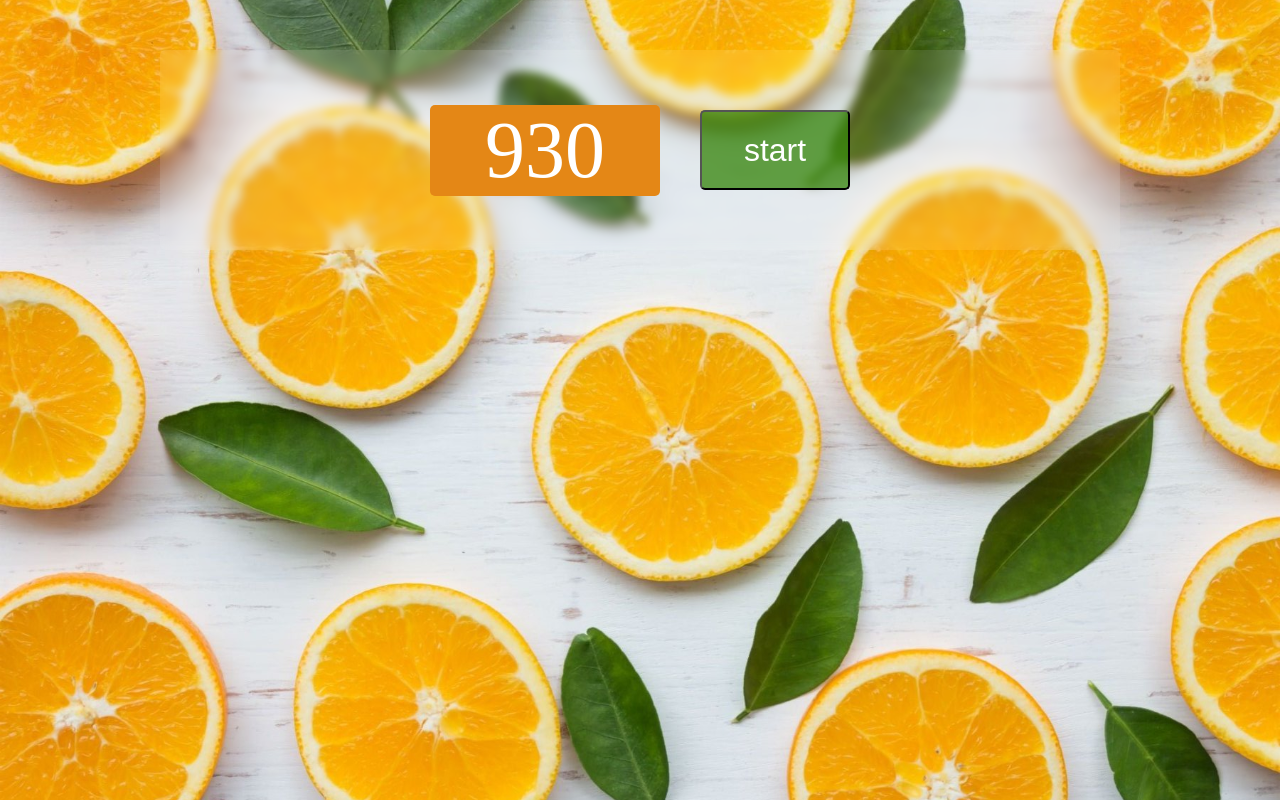
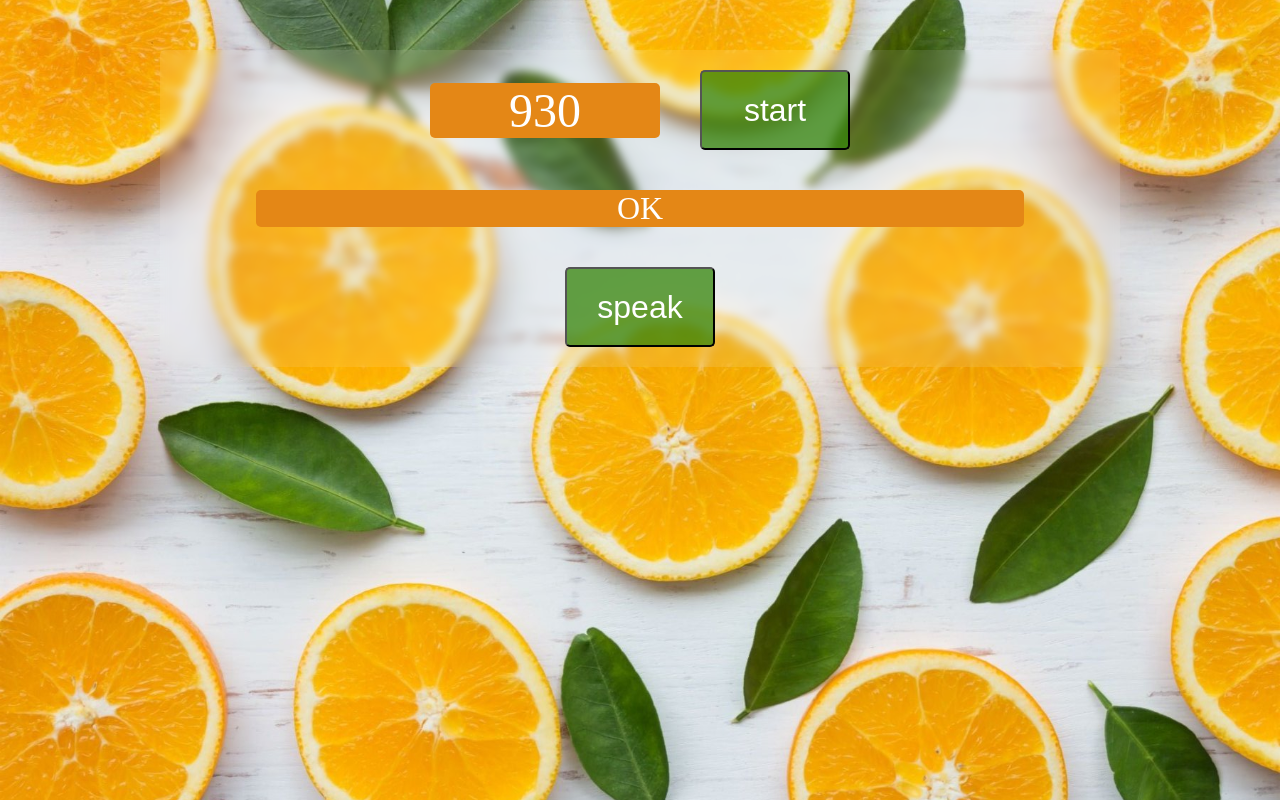
Before and after one commit to Nik3264/French, a website: page index.html in a window 1280 px wide. Both pictures are taken after a click on the button "start". Drawn offline with Linux system fonts and the light colour scheme.

Commit message:
franch lang in chrome

```diff
--- a/index.html
+++ b/index.html
@@ -11,7 +11,9 @@
     <div class="container">
         <div class="card">5698</div>
         <button class="card__button">start</button>
+        <div class="card__translate">OK</div>
+        <button id="speak" class="card__button">speak</button>
     </div>
-    <script src="./index.js"></script>
+    <script type="module" src="./index.js"></script>
 </body>
 </html>
--- a/index.js
+++ b/index.js
@@ -1,12 +1,168 @@
+//import {Translate} from'@google-cloud/translate';
+
+
 
 const card = document.querySelector(".card");
+const cardTranslate = document.querySelector(".card__translate");
 const button = document.querySelector(".card__button");
+const buttonSpeak = document.querySelector("#speak");
+let number;
+
+function getRandomInt(max) {
+  return Math.floor(Math.random() * max);
+}
+
+function numberToString(number) {
+  let units = number % 10;
+  const dozens = Math.floor(number / 10) % 10;
+  const hundreds = Math.floor(number / 100) % 10;
+  const thousands = Math.floor(number / 1000) % 10;
+
+  console.log(units, " ", dozens, " ", hundreds, " ", thousands);
+  const listOfThousands = ["тисяча", "тисячі", "тисяч"];
+  const listOfHundreds = [
+    "сто",
+    "двісті",
+    "триста",
+    "чотириста",
+    "пятсот",
+    "шістсот",
+    "сімсот",
+    "вісімсот",
+    "девятсот",
+  ];
+  const listOfDozens = [
+    "",
+    "двадцять",
+    "тридцять",
+    "сорок",
+    "пятдесят",
+    "шістдесят",
+    "сімдесят",
+    "вісімдесят",
+    "девяносто",
+  ];
+  const listOfTeens = [
+    "одинадцять",
+    "дванадцять",
+    "тринадцять",
+    "чотирнадцять",
+    "пятнадцять",
+    "шістнадцять",
+    "сімнадцять",
+    "вісімнадцять",
+    "девятнадцять",
+  ];
+  const listOfUnits = [
+    "один",
+    "два",
+    "три",
+    "чотири",
+    "пять",
+    "шість",
+    "сім",
+    "вісім",
+    "девять",
+  ];
+
+  let str =
+    (thousands == 1
+      ? listOfThousands[0]
+      : thousands < 5
+      ? listOfUnits[thousands-1] +" " + listOfThousands[1]
+      : listOfUnits[thousands-1] +" " + listOfThousands[2]) + " ";
+  str += (hundreds ? listOfHundreds[hundreds - 1] : "") + " ";
+  str += (dozens ? listOfDozens[dozens - 1] : "") + " ";
+  str += (dozens == 1 ? listOfTeens[units - 1] : "") + " ";
+  units = dozens == 1 ? 0 : units;
+  str += units ? listOfUnits[units - 1] : "";
+
+  return str;
+}
+
+function showResponse(response) {
+  cardTranslate.innerHTML = response.data.translations[0].translatedText;
+}
+
+button.addEventListener("click", () => {
+  number = getRandomInt(9999);
+  card.innerHTML = number;
+  const strNumber=numberToString(number);
+  console.log(strNumber);
+
+  let sl="uk";
+  let tl="fr";
+  const originalText=strNumber;
+  let translateUrl = "https://translate.googleapis.com/translate_a/single?format=text&client=gtx&sl=" + sl + "&tl=" + tl + "&dt=t&q=" + originalText;
+// sl – язык оригинала, tl – язык для перевода, originalText – текст запроса (можно использовать результат string.match(/.{1,2000}(?=\.)/gi))
+  let translatedText = httpGet(translateUrl);
+
+  function httpGet(url) {
+    var xmlHttp = new XMLHttpRequest();
+    xmlHttp.open("GET", url, false);
+    xmlHttp.send(null);
+    return xmlHttp.responseText;
+  }
+
+  translatedText=translatedText.split(",")[0].replaceAll('[','').replaceAll('\"','');
+  console.log("translatedText",translatedText);
+  cardTranslate.innerHTML=translatedText;
+
+  const synth = window.speechSynthesis;
+  console.log("synth", synth);
+  let voices = synth.getVoices();
+  synth.onvoiceschanged = () => {
+    voices = synth.getVoices().filter(function (voice) { return voice.name === "Google français"; })[0];
+
+    //populateVoices(voices)
+  }
+
+  console.log(voices);
+
+  let utterThis = new SpeechSynthesisUtterance(translatedText);
+
+  utterThis.volume = 1;
+  utterThis.rate = 1;
+  utterThis.pitch = 1;
+  utterThis.lang = "fr-FR";
+  utterThis.text =translatedText;
+  //speechSynthesis.speak(utterThis);
+
+  console.log("utterThis", utterThis);
+
+  speak.addEventListener("click", ()=>{
+    synth.cancel();
+    synth.speak(utterThis);
+
+   /*         async function speak(txt) {
+              await initVoices();
+              const u = new SpeechSynthesisUtterance(txt);
+              console.log("getVoices()  befpre: ",speechSynthesis.getVoices());
+              u.voice = speechSynthesis.getVoices()[2];
+              u.lang="fr-FR";
+              console.log("getVoices()  after: ",speechSynthesis.getVoices());
+              console.log(u);
+              speechSynthesis.speak(u);
+            }
+
+            function initVoices() {
+              return new Promise(function (res, rej){
+                speechSynthesis.getVoices();
+                if (window.speechSynthesis.onvoiceschanged) {
+                  res();
+                } else {
+                  window.speechSynthesis.onvoiceschanged = () => res();
+                }
+              });
+            }
+    speak(translatedText);*/
+  });
+
+  //"Google français" Female	French	fr-FR
+
+  //let voice1 = { voiceURI: "Google Franch", name: "Google Franch", lang: "fr-FR", localService: false, default: false };
+
+  //utterThis.voice=voice1;
 
 
-function getRandomInt(max) {
-    return Math.floor(Math.random() * max);
-  }
-
-button.addEventListener("click", ()=>{
-    card.innerHTML=getRandomInt(9999);
 });
--- /dev/null
+++ b/package.json
@@ -0,0 +1,5 @@
+{
+  "dependencies": {
+    "@google-cloud/translate": "^7.0.3"
+  }
+}
--- a/style.css
+++ b/style.css
@@ -18,21 +18,29 @@ body {
     align-items: center;
     justify-content: center;
     width: 75vw;
-    height: 200px;
     background-color:rgba(255,255,255,0.1);
     backdrop-filter: blur(5px);
     border-radius:5px;
   }
 
-.card{
+.card, .card__translate{
     width:230px;
     margin: 20px;
-    font-size: 5em;
     text-align: center;
     color: white;
     background-color: var(--carrot);
     word-wrap: break-word;
     border-radius:5px;
+}
+
+.card {
+    font-size: 3em;
+}
+
+.card__translate {
+    width: 80%;
+    max-width: 800px;
+    font-size: 2em;
 }
 
 .card__button{
```
Also changed, not shown: 1 other file.
